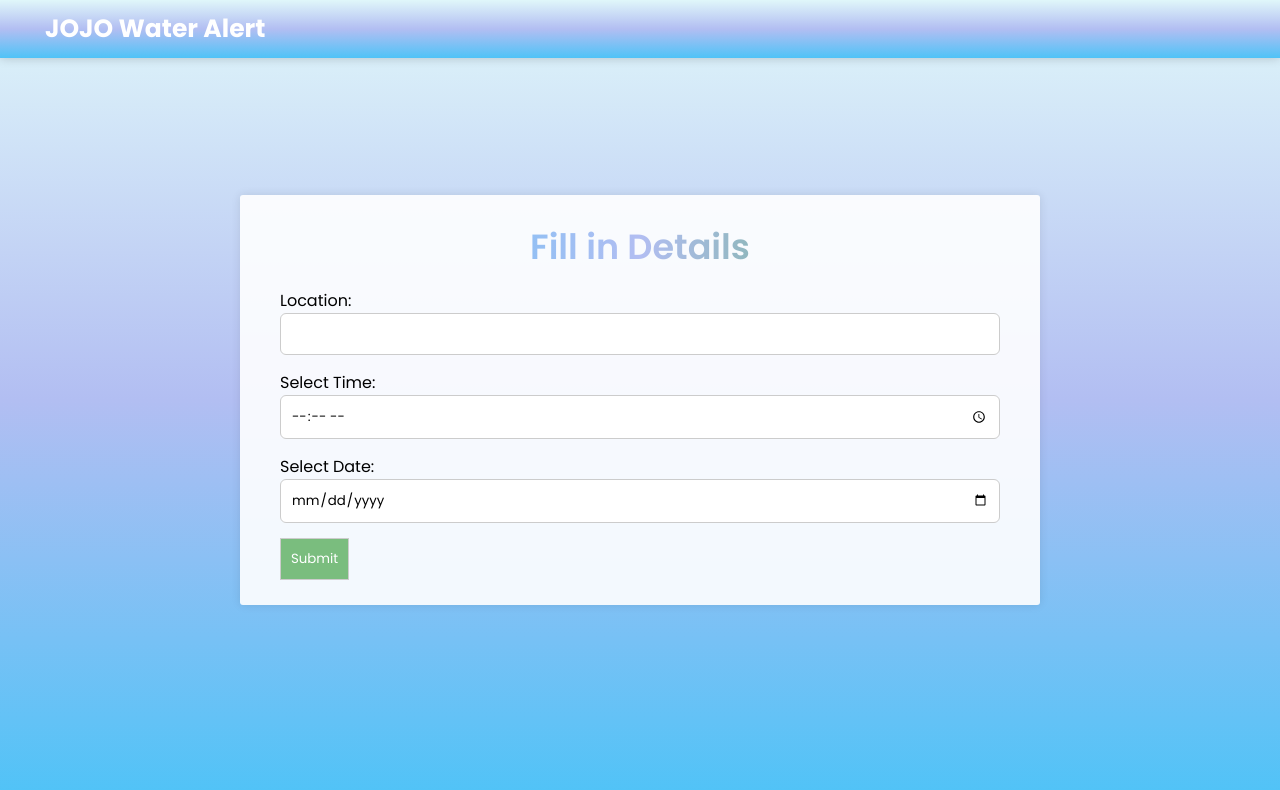
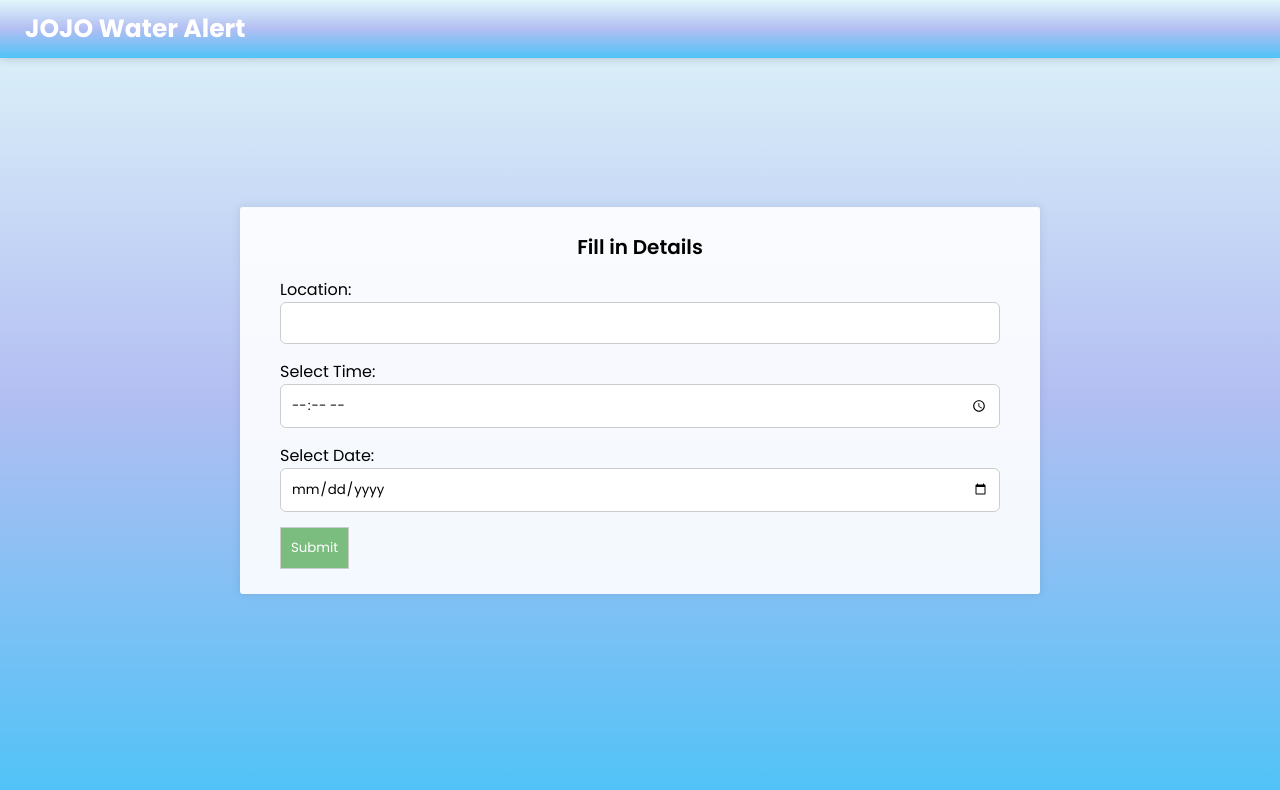
Before and after one commit to JacksonMatjele3/water-delivery-app, a plain HTML site: page index.html in a window 1280 px wide. Drawn offline with Linux system fonts and the light colour scheme.

Commit message:
change the description, size, font size of the header

```diff
--- a/style.css
+++ b/style.css
@@ -34,7 +34,7 @@ nav{
     top: 0;
     left: 0;
     color: white;
-    padding: 10px 45px;
+    padding: 10px 25px;
     font-size: 25px;
     font-weight: bold;
     background: linear-gradient(to bottom, #e0f7fa, #b2bef2,#4fc3f7);
@@ -42,12 +42,10 @@ nav{
 
 .container .text{
     text-align: center;
-    font-size: 35px;
+    font-size: 20px;
     font-weight: 600;
     font-family: 'Poppins', sans-serif;
-    background: -webkit-linear-gradient(right, #46a84b, #b2bef2,#4fc3f7);
-    -webkit-background-clip: text;
-    -webkit-text-fill-color: transparent;
+    color: black;
 }
 
 .container form{
```
